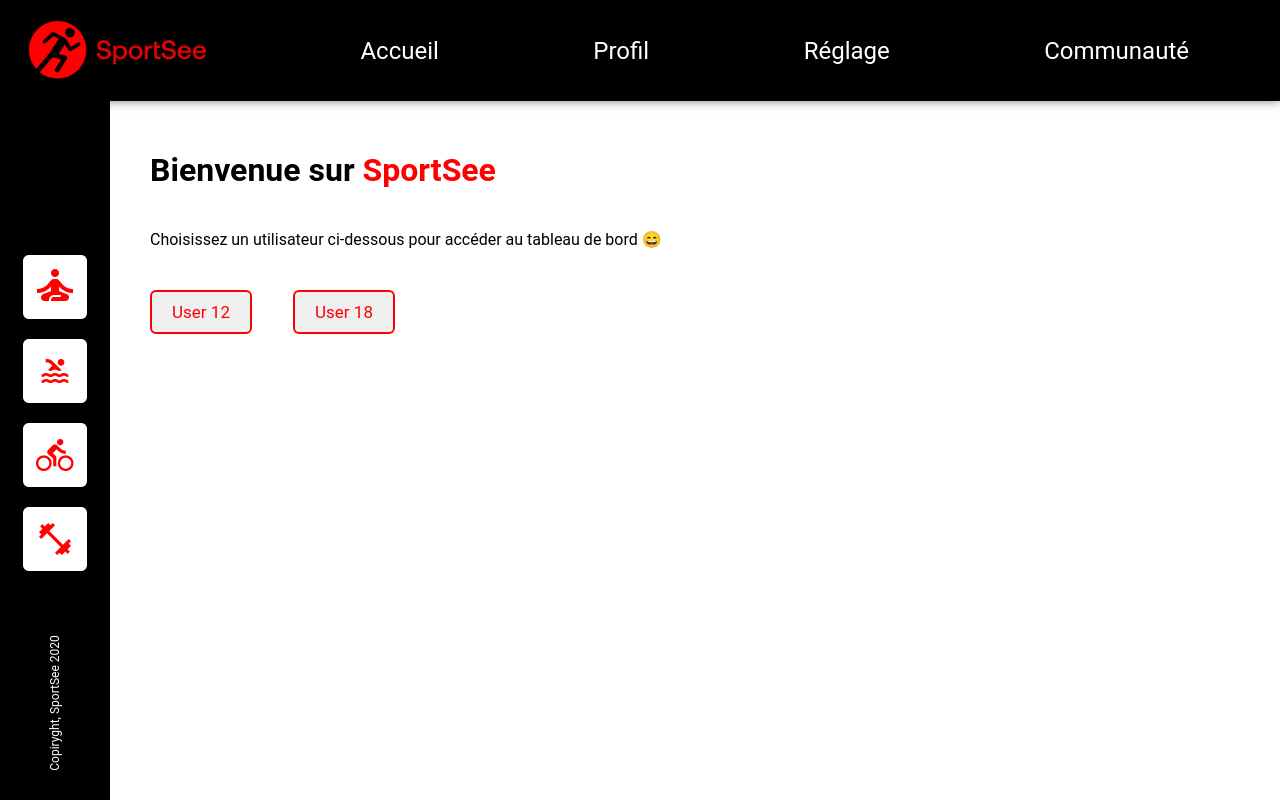
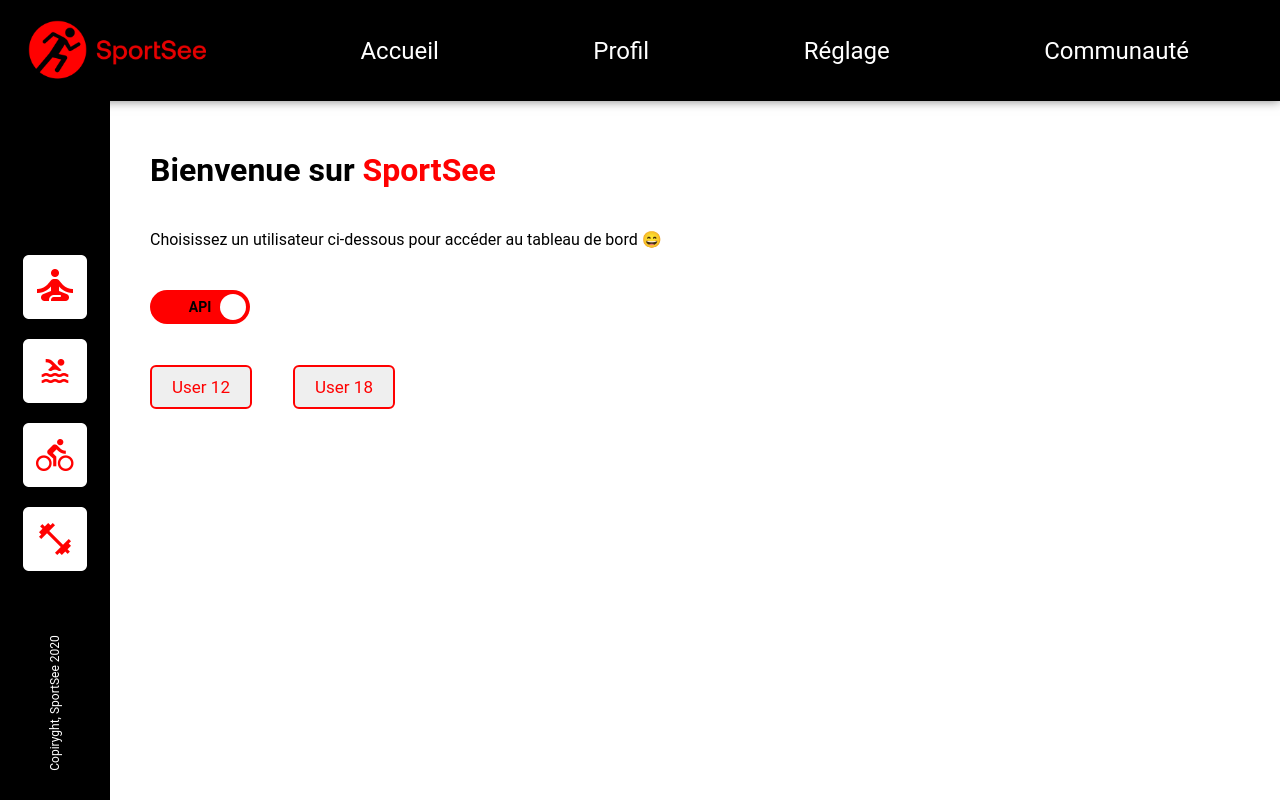
Before and after one commit to Ekkylibre/sportsee, a React (Vite) app: page / in a window 1280 px wide. Built offline with nearby package versions, Linux system fonts and the light colour scheme.

Commit message:
✨ Home > Main > Create Toggle

```diff
--- a/src/pages/home/Home.jsx
+++ b/src/pages/home/Home.jsx
@@ -2,8 +2,15 @@ import NavBar from "../../components/navBar/NavBar";
 import SideBar from "../../components/verticalBar/VerticalBar";
 import "./home.css";
 import { Link } from "react-router-dom";
+import { useState } from "react";
 
 function Home() {
+    const [useApiData, setUseApiData] = useState(true); // État pour basculer entre API et données statiques
+
+    const handleToggle = () => {
+        setUseApiData(!useApiData);
+    };
+
     return (
         <>
             <NavBar />
@@ -14,9 +21,16 @@ function Home() {
                         <h1>Bienvenue sur <span className="red">SportSee</span></h1>
                         <p>Choisissez un utilisateur ci-dessous pour accéder au tableau de bord 😄</p>
                     </div>
+
+                    <label className="switch">
+                        <input type="checkbox" checked={useApiData} onChange={handleToggle} />
+                        <span className="slider"></span>
+                        <span className="toggle-text">{useApiData ? 'API' : 'Statique'}</span>
+                    </label>
+
                     <div className="user-btn">
-                        <Link to="/dashboard/user/12"><button>User 12</button></Link>
-                        <Link to="/dashboard/user/18"><button>User 18</button></Link>
+                        <Link to={`/dashboard/user/12?useApiData=${useApiData}`}><button>User 12</button></Link>
+                        <Link to={`/dashboard/user/18?useApiData=${useApiData}`}><button>User 18</button></Link>
                     </div>
                 </div>
             </main>
--- a/src/pages/home/home.css
+++ b/src/pages/home/home.css
@@ -52,4 +52,73 @@ main .main-container .user-btn button:before {
 main .main-container .user-btn button:hover::before {
   top: -30px;
   left: -30px;
+}
+main .main-container .toggle-container {
+  display: flex;
+  align-items: center;
+  margin-top: 20px;
+}
+main .main-container .toggle-container span {
+  margin-left: 10px;
+  font-size: 1.2em;
+}
+
+.switch {
+  position: relative;
+  display: inline-block;
+  width: 100px;
+  height: 34px;
+}
+
+.switch input {
+  opacity: 0;
+  width: 0;
+  height: 0;
+}
+
+.slider {
+  position: absolute;
+  cursor: pointer;
+  top: 0;
+  left: 0;
+  right: 0;
+  bottom: 0;
+  background-color: #ccc;
+  transition: 0.4s;
+  border-radius: 34px;
+}
+
+.slider:before {
+  position: absolute;
+  content: "";
+  height: 26px;
+  width: 26px;
+  left: 4px;
+  bottom: 4px;
+  background-color: white;
+  transition: 0.4s;
+  border-radius: 50%;
+}
+
+input:checked + .slider {
+  background-color: red;
+}
+
+input:checked + .slider:before {
+  transform: translateX(66px);
+}
+
+.toggle-text {
+  position: absolute;
+  top: 50%;
+  transform: translateY(-50%);
+  left: 50%;
+  transform: translate(-50%, -50%);
+  color: black;
+  font-size: 14px;
+  font-weight: bold;
+  text-transform: uppercase;
+  -webkit-user-select: none;
+     -moz-user-select: none;
+          user-select: none;
 }/*# sourceMappingURL=home.css.map */
--- a/src/pages/home/home.scss
+++ b/src/pages/home/home.scss
@@ -58,7 +58,79 @@ main {
         top: -30px;
         left: -30px;
       }
+    }
 
+    .toggle-container {
+      display: flex;
+      align-items: center;
+      margin-top: 20px;
+
+      span {
+        margin-left: 10px;
+        font-size: 1.2em;
       }
     }
   }
+}
+
+.switch {
+  position: relative;
+  display: inline-block;
+  width: 100px;
+  height: 34px;
+}
+
+.switch input {
+  opacity: 0;
+  width: 0;
+  height: 0;
+}
+
+.slider {
+  position: absolute;
+  cursor: pointer;
+  top: 0;
+  left: 0;
+  right: 0;
+  bottom: 0;
+  background-color: #ccc;
+  -webkit-transition: .4s;
+  transition: .4s;
+  border-radius: 34px;
+}
+
+.slider:before {
+  position: absolute;
+  content: "";
+  height: 26px;
+  width: 26px;
+  left: 4px;
+  bottom: 4px;
+  background-color: white;
+  -webkit-transition: .4s;
+  transition: .4s;
+  border-radius: 50%;
+}
+
+input:checked + .slider {
+  background-color: red;
+}
+
+input:checked + .slider:before {
+  -webkit-transform: translateX(66px);
+  -ms-transform: translateX(66px);
+  transform: translateX(66px);
+}
+
+.toggle-text {
+  position: absolute;
+  top: 50%;
+  transform: translateY(-50%);
+  left: 50%;
+  transform: translate(-50%, -50%);
+  color: black;
+  font-size: 14px;
+  font-weight: bold;
+  text-transform: uppercase;
+  user-select: none;
+}
```
Also changed, not shown: 1 other file (tests, documents, lock files or other folders). Lines whose indentation alone changed are shown as unchanged.
